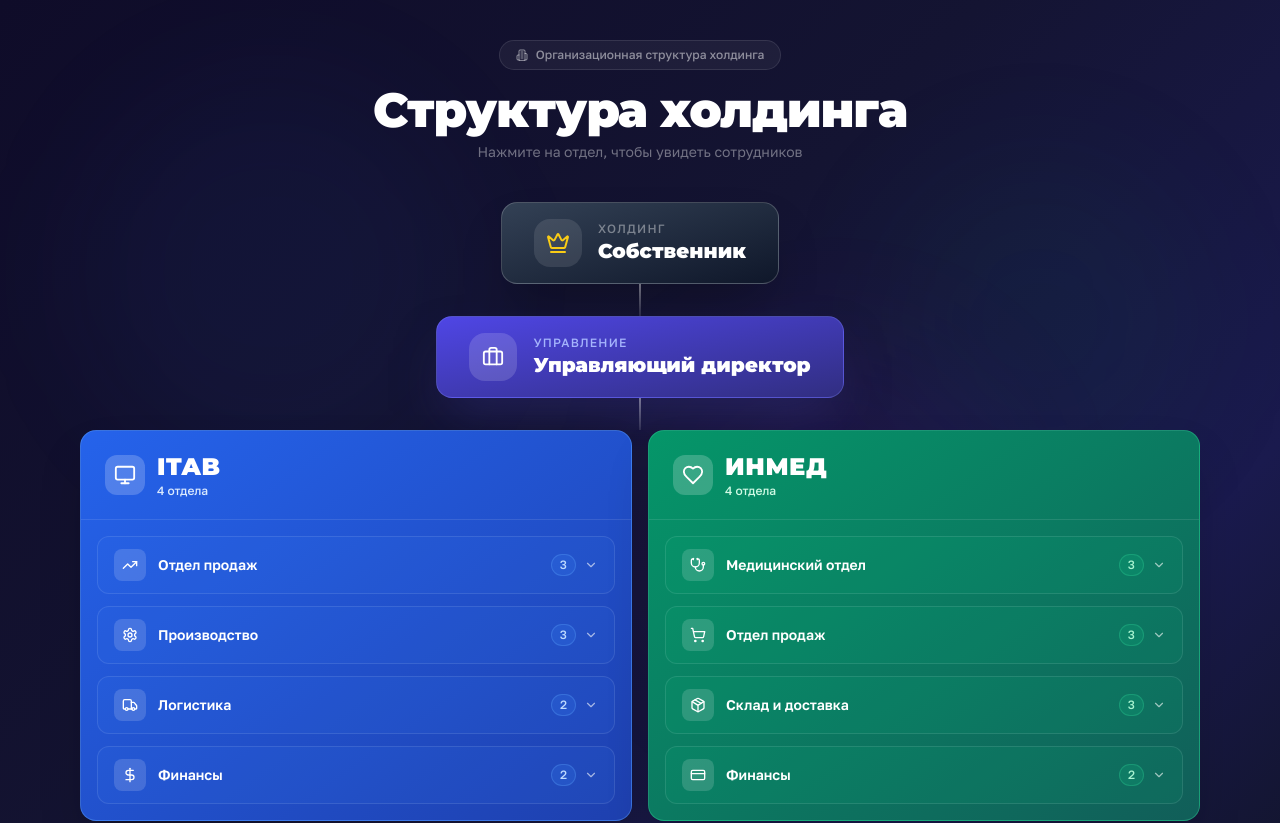
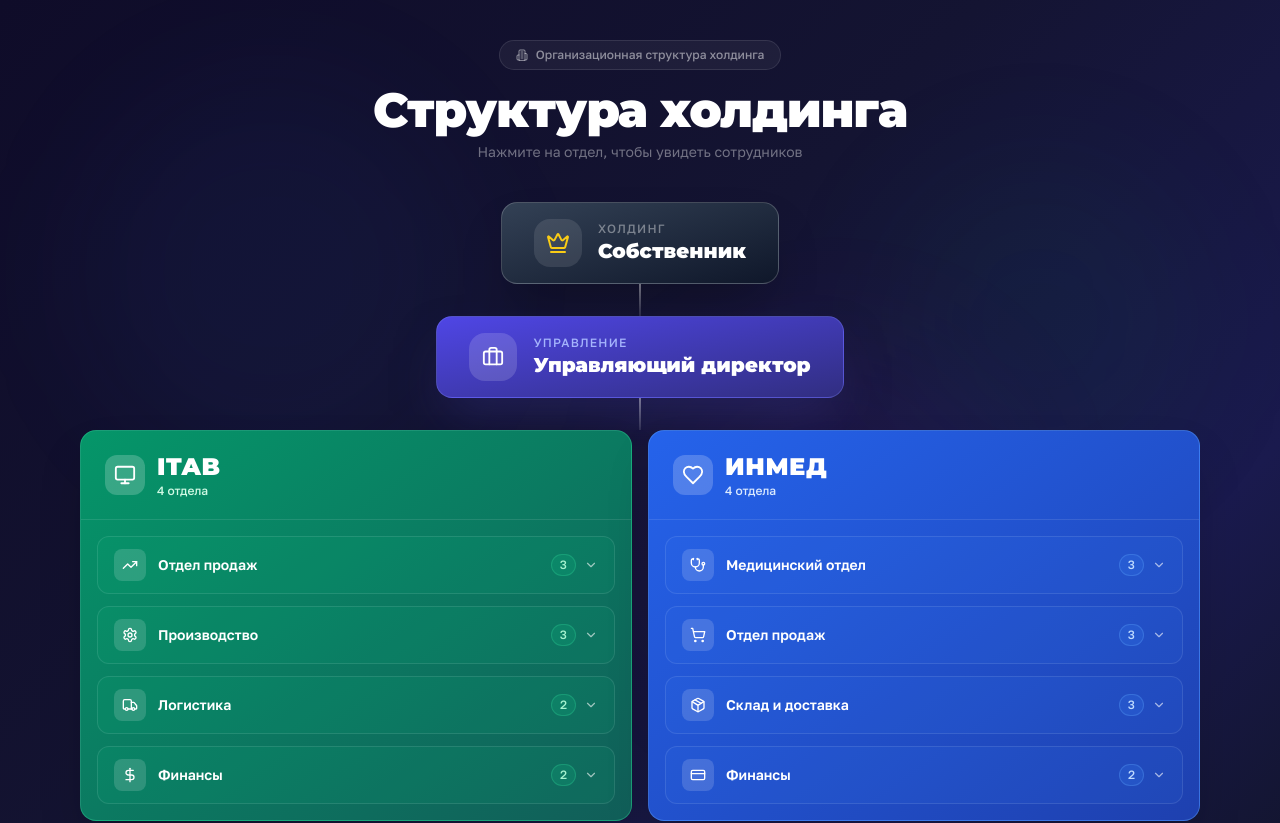
Before and after one commit to pr-poehali-dev/org-structure-optimization, a React (Vite) app: page / in a window 1280 px wide. Shown: the top 823 px of the page. Built offline with nearby package versions, Linux system fonts and the light colour scheme.

Commit message:
feat: изменить цвета компонентов

```diff
--- a/src/pages/Index.tsx
+++ b/src/pages/Index.tsx
@@ -98,18 +98,18 @@ const CompanyCard = ({ company }: { company: typeof orgData.companies[0] }) => {
 
   const colorMap: Record<string, { bg: string; border: string; badge: string; text: string; empBg: string }> = {
     itab: {
+      bg: "bg-gradient-to-br from-emerald-600 to-teal-800",
+      border: "border-emerald-400/40",
+      badge: "bg-emerald-500/20 text-emerald-200 border border-emerald-400/30",
+      text: "text-emerald-100",
+      empBg: "bg-emerald-500/10 hover:bg-emerald-500/20 border-emerald-400/20",
+    },
+    inmed: {
       bg: "bg-gradient-to-br from-blue-600 to-blue-800",
       border: "border-blue-400/40",
       badge: "bg-blue-500/20 text-blue-200 border border-blue-400/30",
       text: "text-blue-100",
       empBg: "bg-blue-500/10 hover:bg-blue-500/20 border-blue-400/20",
-    },
-    inmed: {
-      bg: "bg-gradient-to-br from-emerald-600 to-teal-800",
-      border: "border-emerald-400/40",
-      badge: "bg-emerald-500/20 text-emerald-200 border border-emerald-400/30",
-      text: "text-emerald-100",
-      empBg: "bg-emerald-500/10 hover:bg-emerald-500/20 border-emerald-400/20",
     },
   };
 
```
